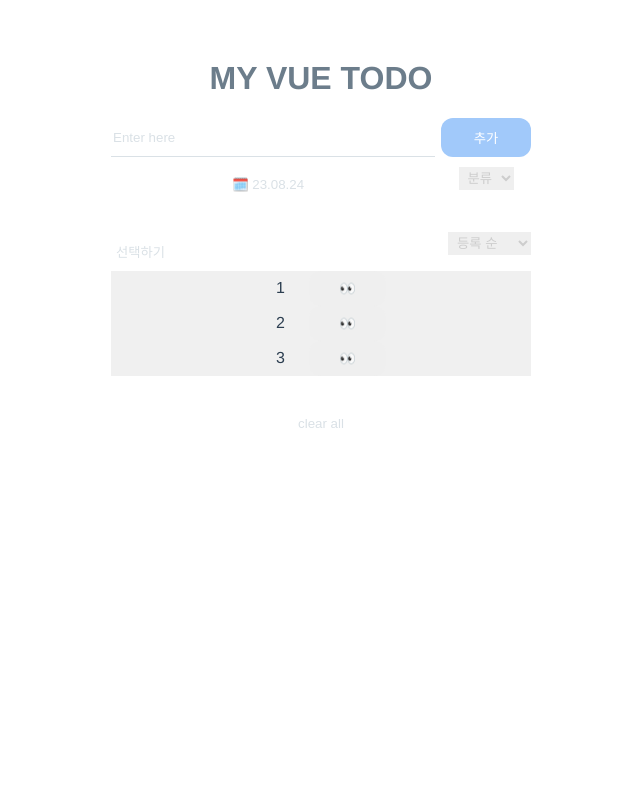
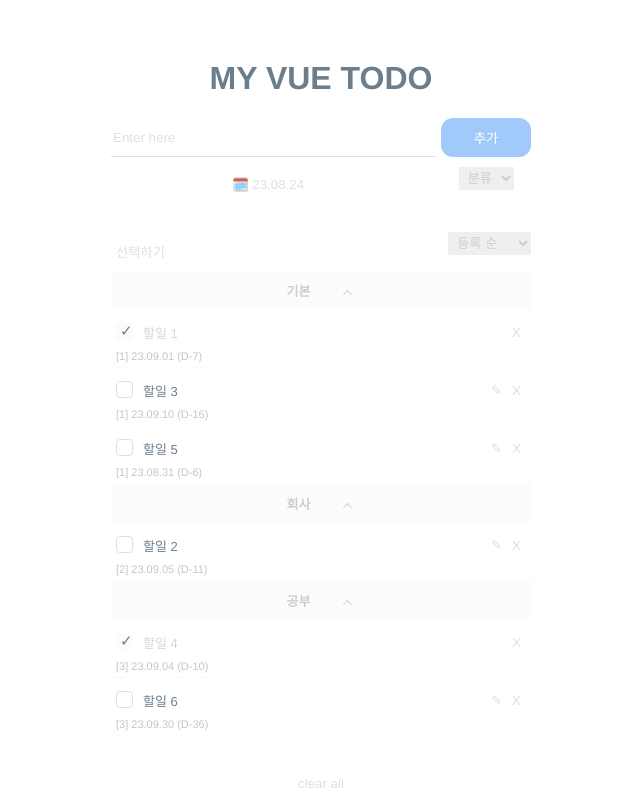
Before and after one commit to choi-hye-rin/vue-todolist, a Vue app: page / in a window 1280 px wide. Shown: the whole page, without its empty margins (319-959 px from the left). Built offline with nearby package versions, Linux system fonts and the light colour scheme; data requests are answered from the project's data file.

Commit message:
fix: 투두 목록- 카테고리별 분류 수정

```diff
--- a/src/components/Button.vue
+++ b/src/components/Button.vue
@@ -39,4 +39,8 @@ button {
   color: #dae1e6;
   padding: 10px 5px;
 }
+
+.button-transparent {
+  background-color: transparent;
+}
 </style>
--- a/src/components/TodoCategory.vue
+++ b/src/components/TodoCategory.vue
@@ -1,12 +1,15 @@
 <template>
   <div>
     <div class="title">
-      <span>
-        {{ category }}
-      </span>
-      <Button :button-type="button - remove" :button-click="setIsOpen">
-        <span v-if="isOpen"> ✖️ </span>
-        <span v-else> 👀 </span>
+      <Button button-type="button-transparent" :button-click="setIsOpen">
+        <div v-if="isOpen" class="content">
+          {{ categoryLabel }}
+          <IconChevron direction="up" />
+        </div>
+        <div v-else class="content">
+          {{ categoryLabel }}
+          <IconChevron direction="down" />
+        </div>
       </Button>
     </div>
     <div v-if="isOpen">
@@ -18,34 +21,41 @@
 <script>
 import Button from "./Button.vue";
 import TodoItem from "./TodoItem.vue";
+import IconChevron from "./icon/IconChevron.vue";
 
 export default {
   components: {
     TodoItem,
     Button,
+    IconChevron,
   },
   props: {
     todoItems: {
       type: Array || Object,
     },
     category: {
-      type: Number,
+      type: String,
     },
   },
   data() {
     return {
-      isOpen: false,
+      isOpen: true,
     };
   },
-  computed: {},
+  computed: {
+    categoryLabel() {
+      const label = this.$store.state.Category.filter(
+        (cate) => cate.id === this.category
+      )[0]?.value;
+      return label;
+    },
+  },
   methods: {
     setIsOpen: function () {
       this.isOpen = !this.isOpen;
     },
   },
-  mounted() {
-    console.log("PROPS", this.todoItems);
-  },
+  mounted() {},
 };
 </script>
 
@@ -53,21 +63,26 @@ export default {
 .title {
   width: 100%;
   position: relative;
-  background-color: #f0f0f0;
 
-  span {
-    position: relative;
-    padding: 5px 20px;
-    z-index: 10;
-  }
+  background-color: #f5f5f555;
 
   &::before {
     content: "";
+    width: 100%;
     position: absolute;
     top: 50%;
     left: 0;
+  }
 
-    width: 100%;
+  .content {
+    display: flex;
+    gap: 30px;
+    align-items: center;
+    justify-content: center;
+
+    color: #cdcdcd;
+    font-size: 13px;
+    font-weight: 700;
   }
 }
 </style>
```
